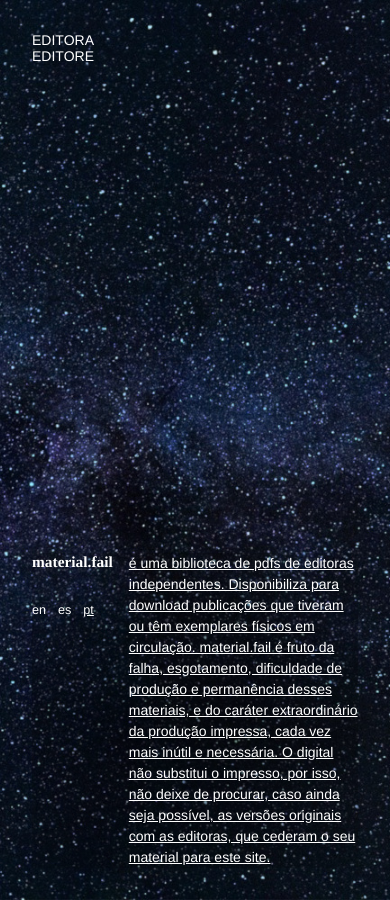
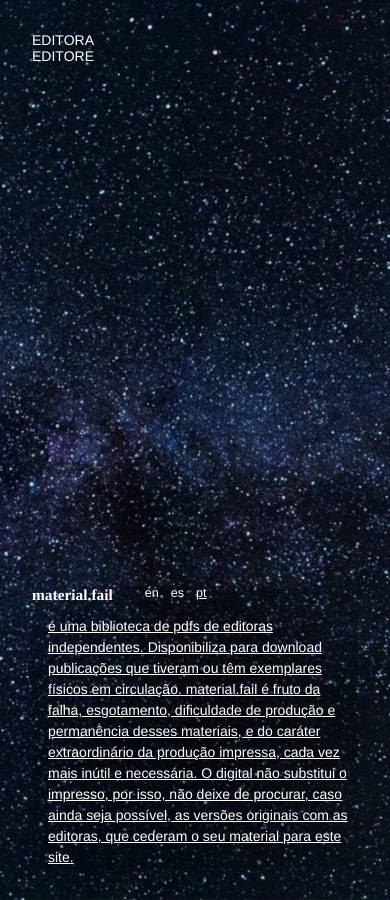
Before and after one commit to material-fail/material.fail, a Jekyll site: the page built from _pages/index.md, in a window 390 px wide. Built offline with Jekyll 4.4.1, drawn with Linux system fonts in a browser that asks for light colours; nearby versions of some CDN libraries.

Commit message:
css for mobile home

```diff
--- a/css/main.scss
+++ b/css/main.scss
@@ -111,16 +111,29 @@ a {
 .content-container {
   .info-container {
     display: flex;
-    flex-direction: row;
+    flex-direction: column;
     justify-content: space-between;
     background-image: radial-gradient(rgba(0,0,0,.5), rgba(0,0,0,0) 120%);
 
+    @include media-query(DESKTOP) {
+      flex-direction: row;
+    }
+
     .info-title-container {
+      display: flex;
+      flex-direction: row;
+      margin-bottom: 12px;
       font: bold $TITLE-SIZE $FONT-SERIF;
+
+      @include media-query(DESKTOP) {
+        display: block;
+        margin-bottom: 0;
+      }
 
       .info-title-languages {
         width: 100%;
-        padding-top: 32px;
+        padding-top: 0;
+        padding-left: 32px;
         display: flex;
         flex-direction: row;
         font: normal $SUBTEXT-SIZE-MOBILE $FONT-SANS;
@@ -128,6 +141,8 @@ a {
 
         @include media-query(DESKTOP) {
           font-size: $SUBTEXT-SIZE;
+          padding-top: 32px;
+          padding-left: 0;
         }
 
         .language-selector {
```
